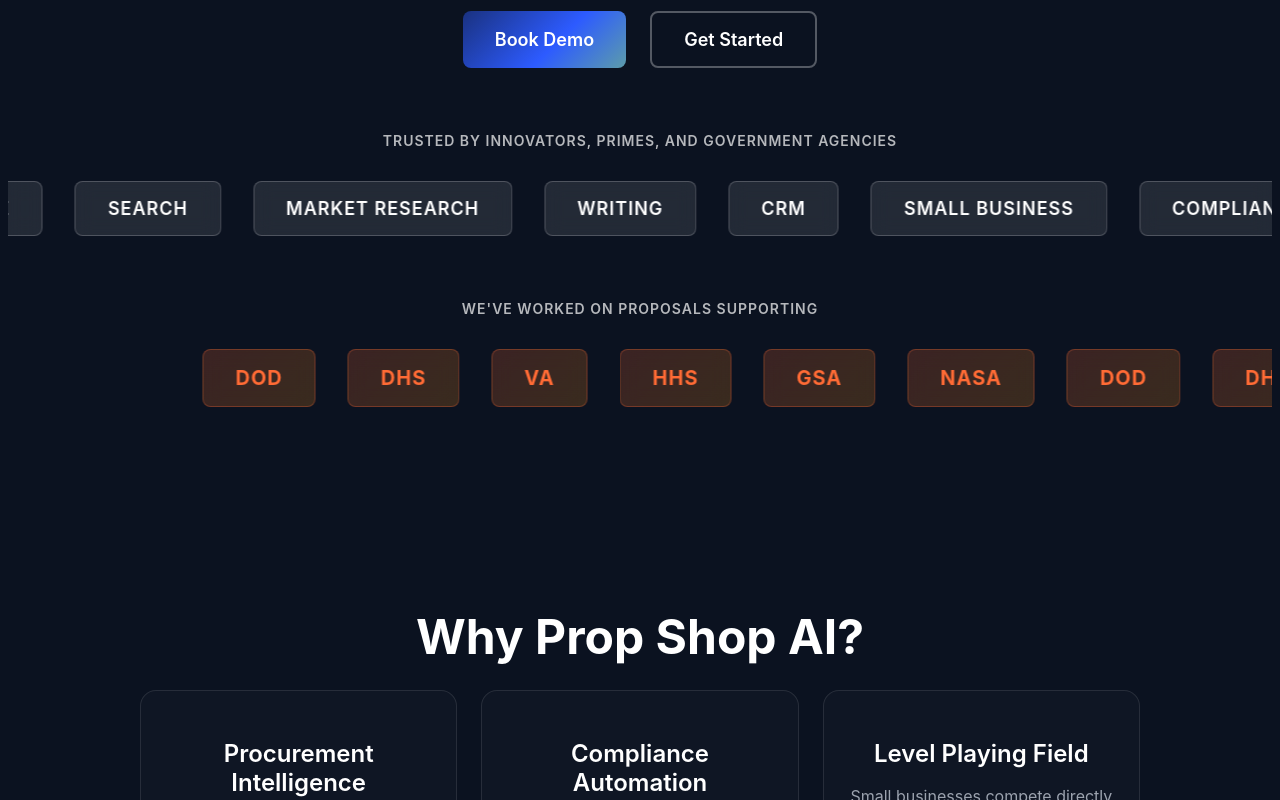
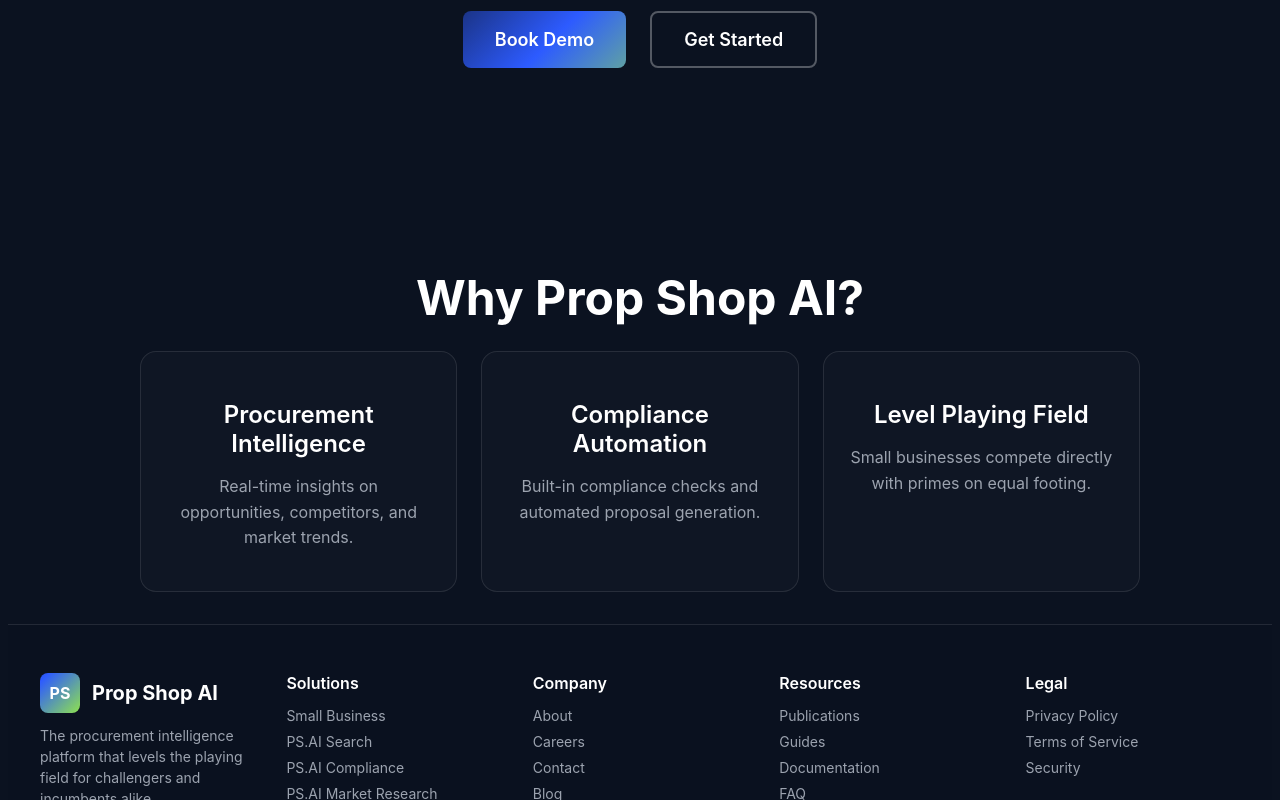
Before and after one commit to matthewbaumeister/PSAI-Website, a Next.js app: page / in a window 1280 px wide. Shown: the part 920-1720 px from the top of the page. Built offline with nearby package versions, Linux system fonts and the light colour scheme.

Commit message:
Remove broken scrolling elements from homepage: create clean, professional layout without problematic infinite scroll

```diff
--- a/src/components/sections/hero.tsx
+++ b/src/components/sections/hero.tsx
@@ -1,68 +1,6 @@
 'use client'
 
-import { useEffect, useRef } from 'react'
-
 export function Hero() {
-  const proofRef = useRef<HTMLDivElement>(null)
-  const agenciesRef = useRef<HTMLDivElement>(null)
-
-  useEffect(() => {
-    const proofItems = proofRef.current
-    const agenciesItems = agenciesRef.current
-
-    if (!proofItems || !agenciesItems) return
-
-    console.log('Hero component mounted - infinite scroll initialized') // Vercel deployment trigger
-
-    // Clone items for seamless infinite scroll - Ready for production deployment
-    const proofClone = proofItems.cloneNode(true) as HTMLElement
-    const agenciesClone = agenciesItems.cloneNode(true) as HTMLElement
-
-    // Append clones
-    proofItems.appendChild(proofClone)
-    agenciesItems.appendChild(agenciesClone)
-
-    // Animation frame IDs for cleanup
-    let proofAnimationId: number
-    let agenciesAnimationId: number
-
-    // Infinite scroll animation for proof items (left to right)
-    let proofPosition = 0
-    const proofScroll = () => {
-      proofPosition -= 0.5 // Slower movement for readability
-      if (proofPosition <= -proofItems.scrollWidth / 2) {
-        proofPosition = 0
-      }
-      proofItems.style.transform = `translateX(${proofPosition}px)`
-      proofAnimationId = requestAnimationFrame(proofScroll)
-    }
-
-    // Infinite scroll animation for agencies (right to left, opposite direction)
-    let agenciesPosition = 0
-    const agenciesScroll = () => {
-      agenciesPosition += 0.5 // Move right (opposite direction from proof) - Vercel deployment trigger
-      if (agenciesPosition >= agenciesItems.scrollWidth / 2) {
-        agenciesPosition = 0
-      }
-      agenciesItems.style.transform = `translateX(${agenciesPosition}px)`
-      agenciesAnimationId = requestAnimationFrame(agenciesScroll)
-    }
-
-    // Start animations
-    proofScroll()
-    agenciesScroll()
-
-    // Cleanup function to stop animations
-    return () => {
-      if (proofAnimationId) {
-        cancelAnimationFrame(proofAnimationId)
-      }
-      if (agenciesAnimationId) {
-        cancelAnimationFrame(agenciesAnimationId)
-      }
-    }
-  }, [])
-
   return (
     <section className="hero">
       <div className="container">
@@ -99,78 +37,6 @@ export function Hero() {
           </div>
         </div>
       </div>
-
-      <div className="proof-section">
-        <div className="section-label">TRUSTED BY INNOVATORS, PRIMES, AND GOVERNMENT AGENCIES</div>
-        <div className="proof-items" ref={proofRef}>
-          <div className="proof-item">COMPLIANCE</div>
-          <div className="proof-item">SEARCH</div>
-          <div className="proof-item">MARKET RESEARCH</div>
-          <div className="proof-item">WRITING</div>
-          <div className="proof-item">CRM</div>
-          <div className="proof-item">SMALL BUSINESS</div>
-          <div className="proof-item">COMPLIANCE</div>
-          <div className="proof-item">SEARCH</div>
-          <div className="proof-item">MARKET RESEARCH</div>
-          <div className="proof-item">WRITING</div>
-          <div className="proof-item">CRM</div>
-          <div className="proof-item">SMALL BUSINESS</div>
-          <div className="proof-item">COMPLIANCE</div>
-          <div className="proof-item">SEARCH</div>
-          <div className="proof-item">MARKET RESEARCH</div>
-          <div className="proof-item">WRITING</div>
-          <div className="proof-item">CRM</div>
-          <div className="proof-item">SMALL BUSINESS</div>
-          <div className="proof-item">COMPLIANCE</div>
-          <div className="proof-item">SEARCH</div>
-          <div className="proof-item">MARKET RESEARCH</div>
-          <div className="proof-item">WRITING</div>
-          <div className="proof-item">CRM</div>
-          <div className="proof-item">SMALL BUSINESS</div>
-          <div className="proof-item">COMPLIANCE</div>
-          <div className="proof-item">SEARCH</div>
-          <div className="proof-item">MARKET RESEARCH</div>
-          <div className="proof-item">WRITING</div>
-          <div className="proof-item">CRM</div>
-          <div className="proof-item">SMALL BUSINESS</div>
-        </div>
-      </div>
-
-      <div className="agencies-section">
-        <div className="section-label">WE'VE WORKED ON PROPOSALS SUPPORTING</div>
-        <div className="agencies-items" ref={agenciesRef}>
-          <div className="agency-item">DOD</div>
-          <div className="agency-item">DHS</div>
-          <div className="agency-item">VA</div>
-          <div className="agency-item">HHS</div>
-          <div className="agency-item">GSA</div>
-          <div className="agency-item">NASA</div>
-          <div className="agency-item">DOD</div>
-          <div className="agency-item">DHS</div>
-          <div className="agency-item">VA</div>
-          <div className="agency-item">HHS</div>
-          <div className="agency-item">GSA</div>
-          <div className="agency-item">NASA</div>
-          <div className="agency-item">DOD</div>
-          <div className="agency-item">DHS</div>
-          <div className="agency-item">VA</div>
-          <div className="agency-item">HHS</div>
-          <div className="agency-item">GSA</div>
-          <div className="agency-item">NASA</div>
-          <div className="agency-item">DOD</div>
-          <div className="agency-item">DHS</div>
-          <div className="agency-item">VA</div>
-          <div className="agency-item">HHS</div>
-          <div className="agency-item">GSA</div>
-          <div className="agency-item">NASA</div>
-          <div className="agency-item">DOD</div>
-          <div className="agency-item">DHS</div>
-          <div className="agency-item">VA</div>
-          <div className="agency-item">HHS</div>
-          <div className="agency-item">GSA</div>
-          <div className="agency-item">NASA</div>
-        </div>
-      </div>
     </section>
   )
 }
```
